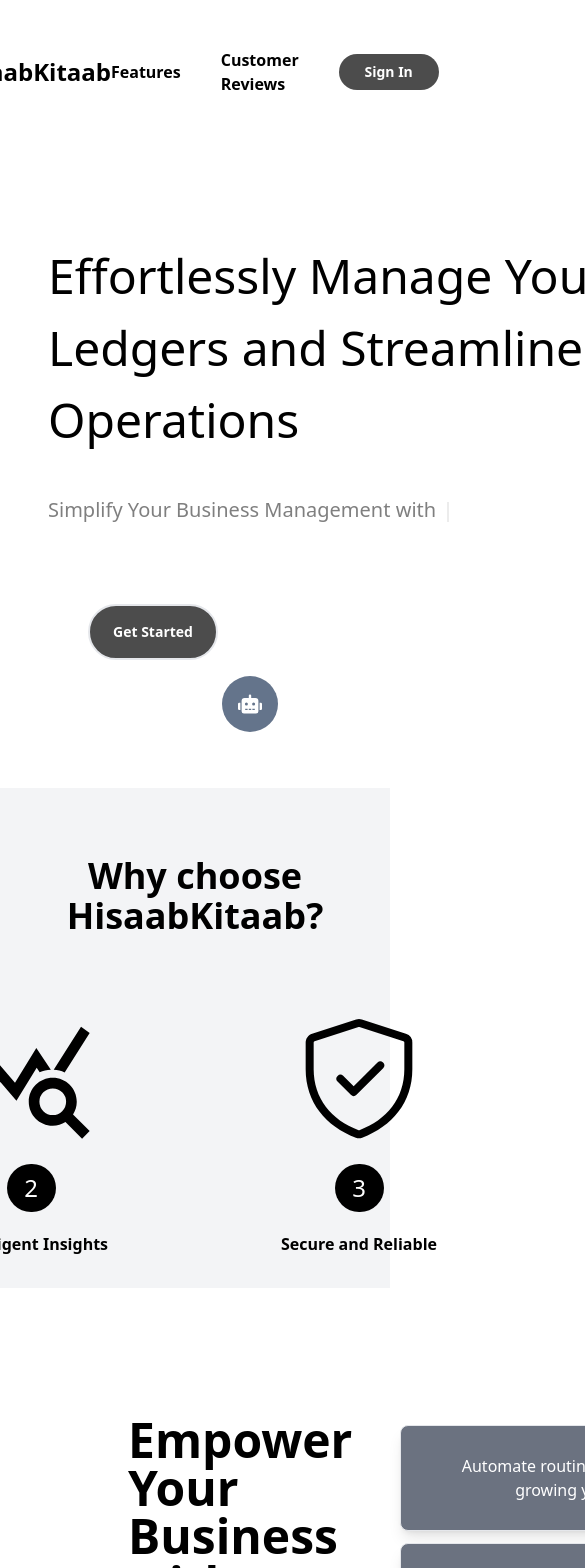
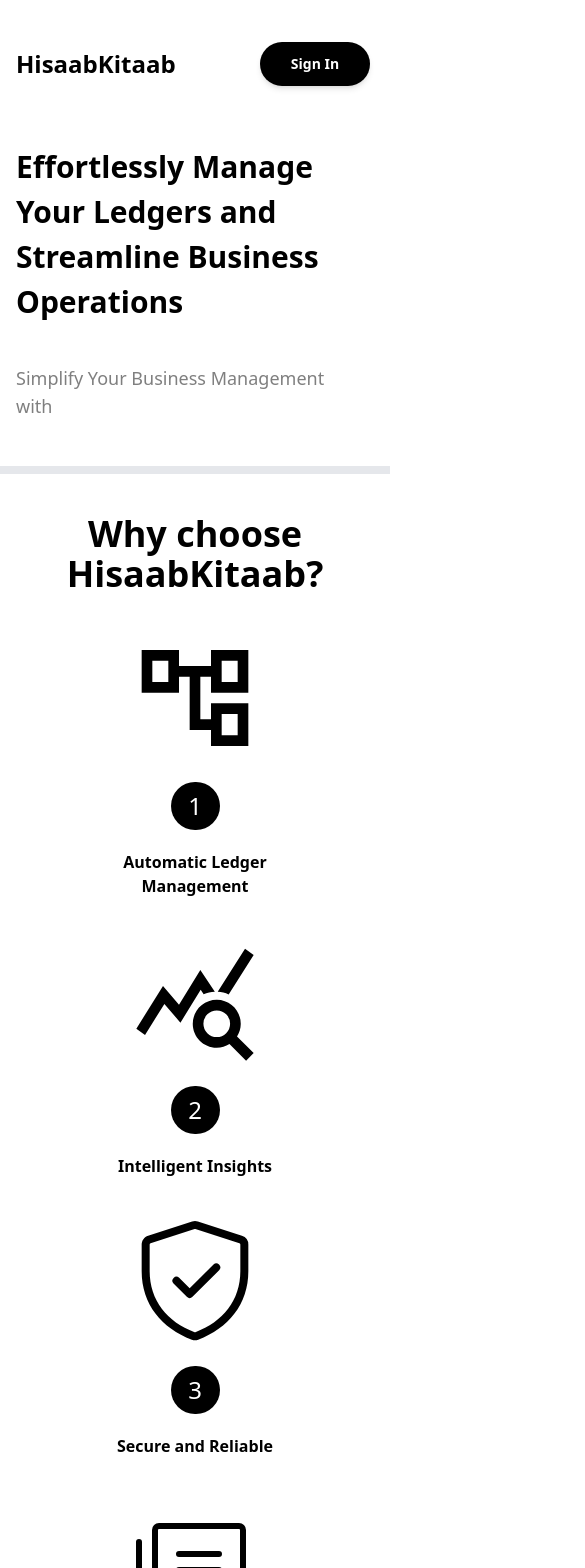
Before and after one commit to ChandanP007/HKitaab, a React (Vite) app in the folder client/: page / in a window 390 px wide. Shown: the top 1568 px of the page, 585 px wide, since content can reach past the window. Built offline with nearby package versions, Linux system fonts and the light colour scheme; no server answers.

Commit message:
LandingPage Responsive

```diff
--- a/client/src/components/Landing/Bot.tsx
+++ b/client/src/components/Landing/Bot.tsx
@@ -9,7 +9,7 @@
   return (
     <>
 
-      <div className="max-w-md p-4 fixed z-1000 bottom-24 right-24">
+      <div className="hidden sm:block max-w-md p-4 fixed z-1000 bottom-24 right-24">
 
         <button
           onClick={() => setChatOpen(!chatOpen)}
--- a/client/src/components/Landing/Branding.tsx
+++ b/client/src/components/Landing/Branding.tsx
@@ -5,13 +5,14 @@
 
 const Branding = () => {
   return (
-    <main className="">
+    <main>
+      <hr className="block sm:hidden border-4"></hr>
       {/* Why choose HisaabKitaab ?  */}
-      <section className=" my-20 flex flex-col items-center bg-gray-100 p-5">
-        <h1 className="text-4xl font-bold text-center p-12">
+      <section className=" sm:my-20 flex flex-col items-center sm:bg-gray-100 p-5">
+        <h1 className="text-4xl font-bold text-center p-5 sm:p-12">
           Why choose HisaabKitaab?
         </h1>
-        <div className="flex justify-center gap-32 mt-5 w-full">
+        <div className="flex flex-wrap justify-center gap-10 sm:gap-32 mt-5 w-[100vw]">
           <div className="flex flex-col gap-5 justify-center items-center">
             <MdOutlineAccountTree className="text-9xl text-center" />
             <h2
@@ -56,11 +57,13 @@
               User-Friendly Interface
             </p>
           </div>
+
         </div>
+
       </section>
 
       {/* Features */}
-      <section className="m-32 flex justify-around items-center">
+      <section className="hidden sm:flex m-32 justify-around items-center">
         <section>
           <h1 className="text-5xl font-bold ">
             Empower <br></br>Your Business <br></br> with <br></br>Cutting-Edge
@@ -81,12 +84,12 @@
       </section>
 
       {/* Testinomials */}
-      <section className="my-32 h-[50vh] flex flex-col justify-around items-center  bg-gray-100 w-full">
+      <section className="sm:my-32 h-[50vh] flex flex-col justify-around items-center  bg-gray-100 w-full">
         <h1 className="text-4xl font-bold text-center p-12">
-          What our users say
+          What our client says
         </h1>
 
-        <section className="flex justify-center w-full p-5 gap-24">
+        <section className="flex flex-wrap justify-center w-full overflow-y-scroll p-5 gap-24">
           <Review
             user="Nitish Verma"
             content="This tool has revolutionized our accounting processes. The automation feature is a game-changer"
--- a/client/src/components/Landing/Footer.tsx
+++ b/client/src/components/Landing/Footer.tsx
@@ -2,32 +2,35 @@
   return (
     <>
       <footer>
+        <hr className="block sm:hidden border-4"></hr>
         {/* Top */}
-        <section className="my-32 flex justify-center gap-20 items-center">
+        <section className="my-10 sm:my-32 px-5 flex justify-around items-center">
           <section>
-            <h1 className="text-5xl font-bold ">
+            <h1 className="text-3xl sm:text-5xl font-bold ">
               Improve your Productivity. <br></br>Use HisaabKitaab to get your{" "}
               <br></br> Clients together.
             </h1>
-            <button className="p-3 text-white rounded-md mt-14 w-[150px] bg-black/70 hover:bg-black transition-all ">
-              SignUp
+            <button className="p-2 w-[110px] sm:p-3 font-bold text-white rounded-md mt-12 sm:w-[150px] bg-black/70 hover:bg-black transition-all ">
+              Get Started
             </button>
           </section>
-          <section className="flex flex-col gap-3">
+          <section className="hidden sm:flex flex-col gap-3">
            <img
            className="h-[600px] w-[800px]"
            src="https://img.freepik.com/free-vector/businessman-working-table-flying-like-superhero_74855-20015.jpg?t=st=1716628818~exp=1716632418~hmac=3cfa695979087cfe3356bf03e6daea3ef4a1aeb14a5f6d22189de22c932396c3&w=1380" alt="" />
           </section>
         </section>
 
+
         {/* Bottom */}
-        <section className="flex justify-between p-7 px-14">
-          <h2 className="text-xl font-bold">HisaabKitaab</h2>
-          <p className="font-thin text-sm">
-            © 2024 HisaabKitaab Inc. Manage Cookies | Privacy | All rights
-            reserved
+
+        <section className="flex flex-col sm:flex-row items-center justify-between p-5 sm:p-14 gap-5">
+          <h2 className="text-2xl font-bold">HisaabKitaab</h2>
+          <p className="font-light text-[15px] sm:text-sm">
+            © 2024 HisaabKitaab Inc. Manage Cookies | Privacy
           </p>
         </section>
+
       </footer>
     </>
   );
--- a/client/src/components/Landing/Hero.tsx
+++ b/client/src/components/Landing/Hero.tsx
@@ -2,7 +2,10 @@
 
 const Hero = () => {
   return (
-    <main className="p-12">
+    <>
+
+    {/* Desktop View  */}
+    <main className="hidden sm:block p-12">
       <nav className="flex items-center justify-center mb-16">
         <h1 className="font-bold text-2xl">HisaabKitaab</h1>
         <ul className="flex items-center gap-10 ml-auto">
@@ -78,6 +81,59 @@
         </aside>
       </section>
     </main>
+
+    {/* Mobile View  */}
+    <main className="sm:hidden py-8">
+      <nav className="flex items-center justify-between">
+        <h1 className="font-bold text-2xl p-4 ">HisaabKitaab</h1>
+        <button
+            className="
+            bg-black text-white shadow-md
+            transition-all duration-300
+            p-3 mr-5 w-[110px]
+            text-sm
+            mt- rounded-full
+            font-semibold
+
+            "
+            onClick={() => (window.location.href = "/login")}
+          >
+            Sign In
+          </button>
+      </nav>
+
+      <section className="">
+        <section className="mt-12 w-[100vw] px-4">
+          <h1 className="text-[30px] font-bold ">
+            Effortlessly Manage<br></br> Your Ledgers and Streamline Business Operations
+          </h1>
+
+          <div className="mt-10 text-black/50 text-lg min-h-[70px]">
+            {/* Simplify Your Business Management with AI-Powered Tools */}
+            <Typewriter
+              options={{
+                strings: [
+                  "Simplify Your Business Management with AI-Powered Tools",
+                  "Enhance Decision-Making with Data-Driven AI Insights.",
+                  "Automate Routine Tasks and Focus on Growth with Smart AI Tools.",
+                ],
+                autoStart: true,
+                loop: true,
+              }}
+              onInit={(typewriter) => {
+                typewriter.changeDeleteSpeed("natural");
+              }}
+            />
+          </div>
+
+
+
+        </section>
+      </section>
+      </main>
+
+
+    </>
   );
 };
 
--- a/client/src/pages/HomePage/SiteLanding.tsx
+++ b/client/src/pages/HomePage/SiteLanding.tsx
@@ -6,10 +6,10 @@
 
 const Landing = () => {
   return (
-    <main className="">
+    <main className="w-full">
       <Hero/>
       <Branding/>
-      <Bot/>
+      <Bot />
       <Footer/>
     </main>
   )
```
